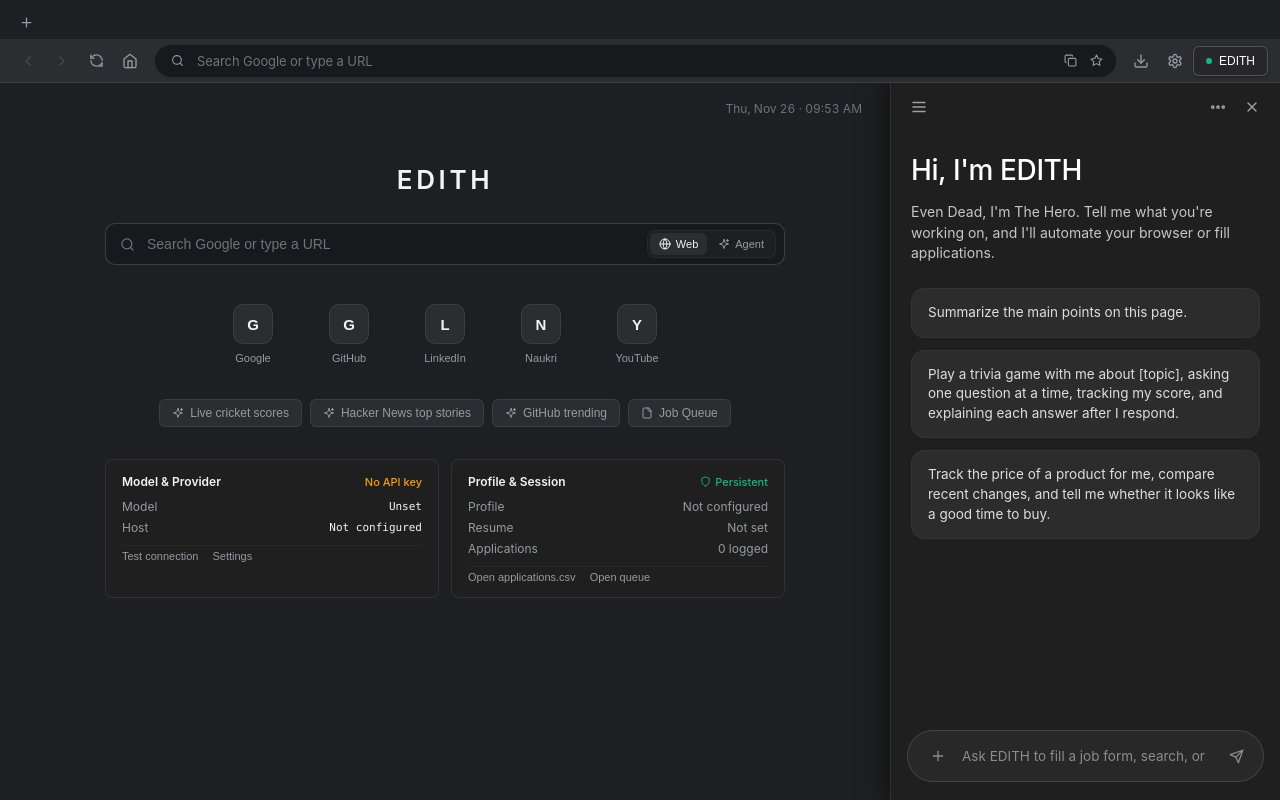
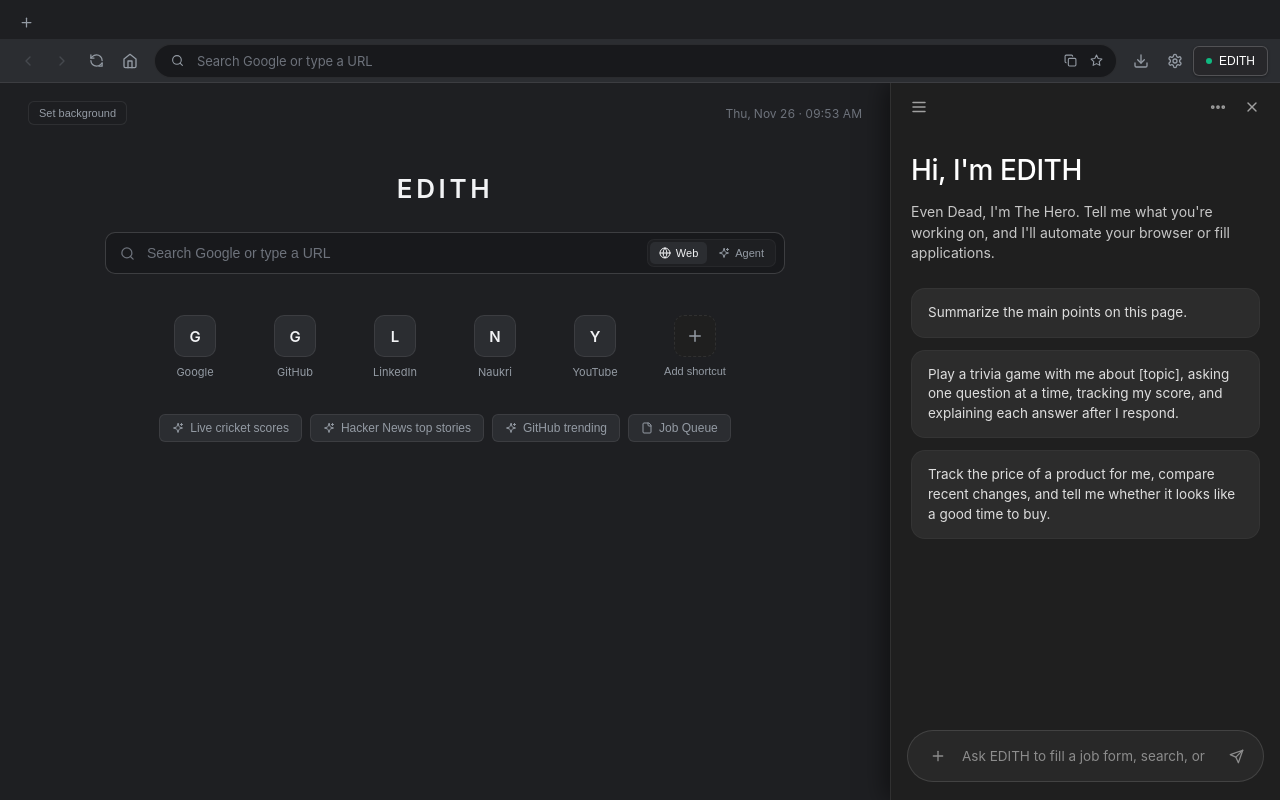
Before and after one commit to Kaviyarasu24/Browser_Automation, a React (Vite) app in the folder src/renderer/: page / in a window 1280 px wide. Built offline with nearby package versions, Linux system fonts and the light colour scheme.

Commit message:
background image,new custom quick access added

```diff
--- a/src/renderer/src/App.tsx
+++ b/src/renderer/src/App.tsx
@@ -769,13 +769,11 @@ export function App(): React.JSX.Element {
               activeTab.url === 'about:blank' ||
               activeTab.url === 'edith://newtab') && (
               <NewTabDashboard
-                bookmarks={[]}
                 onNavigate={(urlOrQuery) => navigateActiveTab(urlOrQuery)}
                 onRunAgent={(prompt) => {
                   setSidebarOpen(true)
                   void handleRunAgent(prompt)
                 }}
-                onOpenSettings={() => handleOpenSettings()}
                 onOpenQueue={() => {
                   setSidebarOpen(true)
                   setShowQueueDrawer(true)
--- a/src/renderer/src/components/NewTabDashboard.tsx
+++ b/src/renderer/src/components/NewTabDashboard.tsx
@@ -1,19 +1,19 @@
-import React, { useEffect, useState } from 'react'
-import type { PublicConfig, UserProfile, ApplicationTrackerRecord } from '../../../shared/types'
-import { IconSearch, IconGlobe, IconSparkles, IconFile, IconShield } from './Icons.js'
+import React, { useEffect, useRef, useState } from 'react'
+import { IconClose, IconGlobe, IconPlus, IconSearch, IconSparkles, IconFile } from './Icons.js'
 
-interface BookmarkItem {
+export interface ShortcutItem {
   title: string
   url: string
 }
 
 interface NewTabDashboardProps {
-  bookmarks: BookmarkItem[]
   onNavigate: (urlOrQuery: string) => void
   onRunAgent: (prompt: string) => void
-  onOpenSettings: () => void
   onOpenQueue: () => void
 }
+
+const STORAGE_KEY = 'edith_newtab_shortcuts'
+const BG_STORAGE_KEY = 'edith_newtab_background'
 
 const QUICK_ACTIONS = [
   { label: 'Live cricket scores', prompt: 'Search Google for live cricket scores and summarize the latest match' },
@@ -21,7 +21,7 @@ const QUICK_ACTIONS = [
   { label: 'GitHub trending', prompt: 'Open github.com/trending and list the top 5 repositories today' }
 ]
 
-const DEFAULT_SHORTCUTS: BookmarkItem[] = [
+const DEFAULT_SHORTCUTS: ShortcutItem[] = [
   { title: 'Google', url: 'https://www.google.com' },
   { title: 'GitHub', url: 'https://github.com' },
   { title: 'LinkedIn', url: 'https://www.linkedin.com/jobs' },
@@ -29,38 +29,99 @@ const DEFAULT_SHORTCUTS: BookmarkItem[] = [
   { title: 'YouTube', url: 'https://www.youtube.com' }
 ]
 
+function loadShortcuts(): ShortcutItem[] {
+  try {
+    const raw = localStorage.getItem(STORAGE_KEY)
+    if (raw) {
+      const parsed = JSON.parse(raw) as ShortcutItem[]
+      if (Array.isArray(parsed) && parsed.length > 0) return parsed
+    }
+  } catch {
+    /* ignore */
+  }
+  return DEFAULT_SHORTCUTS
+}
+
+function getHostname(rawUrl: string): string {
+  try {
+    return new URL(rawUrl).hostname.replace(/^www\./, '')
+  } catch {
+    return rawUrl
+  }
+}
+
+function loadBackground(): string | null {
+  try {
+    return localStorage.getItem(BG_STORAGE_KEY)
+  } catch {
+    return null
+  }
+}
+
+function compressImageToDataUrl(file: File): Promise<string> {
+  return new Promise((resolve, reject) => {
+    const reader = new FileReader()
+    reader.onerror = () => reject(new Error('Failed to read image'))
+    reader.onload = () => {
+      const dataUrl = String(reader.result || '')
+      // Keep small images / GIFs untouched
+      if (file.size <= 1.5 * 1024 * 1024 || file.type === 'image/gif') {
+        resolve(dataUrl)
+        return
+      }
+      const img = new Image()
+      img.onerror = () => resolve(dataUrl)
+      img.onload = () => {
+        const maxW = 1920
+        const scale = img.width > maxW ? maxW / img.width : 1
+        const canvas = document.createElement('canvas')
+        canvas.width = Math.round(img.width * scale)
+        canvas.height = Math.round(img.height * scale)
+        const ctx = canvas.getContext('2d')
+        if (!ctx) {
+          resolve(dataUrl)
+          return
+        }
+        ctx.drawImage(img, 0, 0, canvas.width, canvas.height)
+        resolve(canvas.toDataURL('image/jpeg', 0.88))
+      }
+      img.src = dataUrl
+    }
+    reader.readAsDataURL(file)
+  })
+}
+
 export const NewTabDashboard: React.FC<NewTabDashboardProps> = ({
-  bookmarks,
   onNavigate,
   onRunAgent,
-  onOpenSettings,
   onOpenQueue
 }) => {
   const [query, setQuery] = useState('')
   const [mode, setMode] = useState<'web' | 'agent'>('web')
   const [now, setNow] = useState(() => new Date())
-  const [config, setConfig] = useState<PublicConfig | null>(null)
-  const [profile, setProfile] = useState<UserProfile | null>(null)
-  const [appsCount, setAppsCount] = useState<number>(0)
-  const [pingState, setPingState] = useState<{
-    status: 'idle' | 'testing' | 'ok' | 'error'
-    latencyMs?: number
-    detail?: string
-  }>({ status: 'idle' })
+  const [shortcuts, setShortcuts] = useState<ShortcutItem[]>(loadShortcuts)
+  const [failedIcons, setFailedIcons] = useState<Record<string, boolean>>({})
+  const [backgroundUrl, setBackgroundUrl] = useState<string | null>(loadBackground)
+  const bgInputRef = useRef<HTMLInputElement>(null)
+
+  // Add shortcut modal state
+  const [showAddModal, setShowAddModal] = useState(false)
+  const [newTitle, setNewTitle] = useState('')
+  const [newUrl, setNewUrl] = useState('')
 
   useEffect(() => {
     const timer = setInterval(() => setNow(new Date()), 30000)
     return () => clearInterval(timer)
   }, [])
 
-  useEffect(() => {
-    window.api?.config.get().then(setConfig).catch(() => {})
-    window.api?.profile.get().then(setProfile).catch(() => {})
-    window.api?.tracker
-      .list()
-      .then((list: ApplicationTrackerRecord[]) => setAppsCount(list.length))
-      .catch(() => {})
-  }, [])
+  const saveShortcuts = (next: ShortcutItem[]) => {
+    setShortcuts(next)
+    try {
+      localStorage.setItem(STORAGE_KEY, JSON.stringify(next))
+    } catch {
+      /* ignore */
+    }
+  }
 
   const handleSubmit = (e: React.FormEvent) => {
     e.preventDefault()
@@ -75,40 +136,93 @@ export const NewTabDashboard: React.FC<NewTabDashboardProps> = ({
     setQuery('')
   }
 
-  const handlePing = async () => {
-    if (!window.api?.config?.ping) return
-    setPingState({ status: 'testing' })
-    const started = performance.now()
+  const handleAddShortcut = (e: React.FormEvent) => {
+    e.preventDefault()
+    let rawUrl = newUrl.trim()
+    if (!rawUrl) return
+    if (!/^https?:\/\//i.test(rawUrl)) {
+      rawUrl = `https://${rawUrl}`
+    }
+    const host = getHostname(rawUrl)
+    const title = newTitle.trim() || host
+    const next = [...shortcuts, { title, url: rawUrl }]
+    saveShortcuts(next)
+    setNewTitle('')
+    setNewUrl('')
+    setShowAddModal(false)
+  }
+
+  const handleRemoveShortcut = (e: React.MouseEvent, idx: number) => {
+    e.stopPropagation()
+    const next = shortcuts.filter((_, i) => i !== idx)
+    saveShortcuts(next)
+  }
+
+  const handleBackgroundFileChange = async (e: React.ChangeEvent<HTMLInputElement>) => {
+    const file = e.target.files?.[0]
+    e.target.value = ''
+    if (!file) return
     try {
-      const res = await window.api.config.ping()
-      const elapsed = Math.round(performance.now() - started)
-      if (res.ok) {
-        setPingState({ status: 'ok', latencyMs: elapsed, detail: res.detail })
-      } else {
-        setPingState({ status: 'error', detail: res.detail || 'Connection failed' })
-      }
-    } catch (err) {
-      setPingState({ status: 'error', detail: String(err) })
+      const dataUrl = await compressImageToDataUrl(file)
+      localStorage.setItem(BG_STORAGE_KEY, dataUrl)
+      setBackgroundUrl(dataUrl)
+    } catch {
+      /* ignore */
     }
   }
 
-  const shortcuts = bookmarks.length > 0 ? bookmarks.slice(0, 8) : DEFAULT_SHORTCUTS
-
-  const providerHost = (() => {
-    if (!config?.baseUrl) return 'Not configured'
+  const handleResetBackground = () => {
     try {
-      return new URL(config.baseUrl).hostname
+      localStorage.removeItem(BG_STORAGE_KEY)
     } catch {
-      return config.baseUrl
+      /* ignore */
     }
-  })()
+    setBackgroundUrl(null)
+  }
 
   const timeStr = now.toLocaleTimeString([], { hour: '2-digit', minute: '2-digit' })
   const dateStr = now.toLocaleDateString([], { weekday: 'short', month: 'short', day: 'numeric' })
 
   return (
-    <div className="newtab-dashboard">
+    <div
+      className={`newtab-dashboard ${backgroundUrl ? 'has-bg' : ''}`}
+      style={
+        backgroundUrl
+          ? {
+              backgroundImage: `linear-gradient(rgba(16, 17, 20, 0.56), rgba(16, 17, 20, 0.68)), url(${backgroundUrl})`,
+              backgroundSize: 'cover',
+              backgroundPosition: 'center'
+            }
+          : undefined
+      }
+    >
+      <input
+        ref={bgInputRef}
+        type="file"
+        accept="image/*"
+        style={{ display: 'none' }}
+        onChange={(e) => void handleBackgroundFileChange(e)}
+      />
+
       <div className="newtab-topbar">
+        <div className="newtab-bg-controls">
+          <button
+            type="button"
+            className="newtab-bg-btn"
+            onClick={() => bgInputRef.current?.click()}
+          >
+            {backgroundUrl ? 'Change background' : 'Set background'}
+          </button>
+          {backgroundUrl && (
+            <button
+              type="button"
+              className="newtab-bg-btn"
+              onClick={handleResetBackground}
+            >
+              Reset
+            </button>
+          )}
+        </div>
         <span className="newtab-time">
           {dateStr} · {timeStr}
         </span>
@@ -156,30 +270,66 @@ export const NewTabDashboard: React.FC<NewTabDashboardProps> = ({
           </div>
         </form>
 
-        {/* Shortcuts */}
+        {/* Shortcuts with Favicons + Add Button */}
         <div className="newtab-shortcuts">
-          {shortcuts.map((site) => {
-            let host = site.url
-            try {
-              host = new URL(site.url).hostname.replace(/^www\./, '')
-            } catch {
-              /* keep raw */
-            }
+          {shortcuts.map((site, idx) => {
+            const host = getHostname(site.url)
+            const faviconUrl = `https://www.google.com/s2/favicons?domain=${encodeURIComponent(host)}&sz=64`
+            const showFallback = failedIcons[site.url]
+
             return (
-              <button
-                key={site.url}
-                type="button"
+              <div
+                key={`${site.url}-${idx}`}
+                role="button"
+                tabIndex={0}
                 className="newtab-shortcut-tile"
                 onClick={() => onNavigate(site.url)}
+                onKeyDown={(e) => {
+                  if (e.key === 'Enter' || e.key === ' ') {
+                    e.preventDefault()
+                    onNavigate(site.url)
+                  }
+                }}
                 title={site.url}
               >
+                <button
+                  type="button"
+                  className="newtab-shortcut-remove"
+                  title="Remove shortcut"
+                  onClick={(e) => handleRemoveShortcut(e, idx)}
+                >
+                  <IconClose size={11} />
+                </button>
                 <div className="newtab-shortcut-icon">
-                  {(site.title || host).charAt(0).toUpperCase()}
+                  {!showFallback ? (
+                    <img
+                      src={faviconUrl}
+                      alt=""
+                      className="newtab-shortcut-img"
+                      onError={() =>
+                        setFailedIcons((prev) => ({ ...prev, [site.url]: true }))
+                      }
+                    />
+                  ) : (
+                    <span>{(site.title || host).charAt(0).toUpperCase()}</span>
+                  )}
                 </div>
                 <span className="newtab-shortcut-title">{site.title || host}</span>
-              </button>
+              </div>
             )
           })}
+
+          <button
+            type="button"
+            className="newtab-shortcut-tile newtab-shortcut-add"
+            onClick={() => setShowAddModal(true)}
+            title="Add shortcut"
+          >
+            <div className="newtab-shortcut-icon">
+              <IconPlus size={18} />
+            </div>
+            <span className="newtab-shortcut-title">Add shortcut</span>
+          </button>
         </div>
 
         {/* Quick Actions */}
@@ -200,98 +350,63 @@ export const NewTabDashboard: React.FC<NewTabDashboardProps> = ({
             <span>Job Queue</span>
           </button>
         </div>
+      </div>
 
-        {/* System Status */}
-        <div className="newtab-status-grid">
-          <div className="newtab-status-card">
-            <div className="newtab-status-head">
-              <span className="newtab-status-label">Model &amp; Provider</span>
-              <span className={`newtab-dot ${config?.hasApiKey ? 'ok' : 'warn'}`}>
-                {config?.hasApiKey ? 'Ready' : 'No API key'}
-              </span>
-            </div>
-            <div className="newtab-status-rows">
-              <div className="newtab-status-row">
-                <span>Model</span>
-                <code>{config?.model || 'Unset'}</code>
-              </div>
-              <div className="newtab-status-row">
-                <span>Host</span>
-                <code>{providerHost}</code>
-              </div>
-              {pingState.status !== 'idle' && (
-                <div className="newtab-status-row">
-                  <span>Ping</span>
-                  <span
-                    className={
-                      pingState.status === 'ok'
-                        ? 'text-success'
-                        : pingState.status === 'error'
-                        ? 'text-error'
-                        : ''
-                    }
-                  >
-                    {pingState.status === 'testing'
-                      ? 'Checking...'
-                      : pingState.status === 'ok'
-                      ? `${pingState.latencyMs ?? 0} ms`
-                      : pingState.detail}
-                  </span>
-                </div>
-              )}
-            </div>
-            <div className="newtab-status-foot">
+      {/* Add Shortcut Dialog */}
+      {showAddModal && (
+        <div className="newtab-modal-backdrop" onClick={() => setShowAddModal(false)}>
+          <form
+            className="newtab-modal"
+            onClick={(e) => e.stopPropagation()}
+            onSubmit={handleAddShortcut}
+          >
+            <div className="newtab-modal-header">
+              <h2>Add shortcut</h2>
               <button
                 type="button"
-                className="newtab-text-btn"
-                onClick={() => void handlePing()}
-                disabled={pingState.status === 'testing'}
+                className="newtab-modal-close"
+                onClick={() => setShowAddModal(false)}
               >
-                {pingState.status === 'testing' ? 'Testing...' : 'Test connection'}
-              </button>
-              <button type="button" className="newtab-text-btn" onClick={onOpenSettings}>
-                Settings
+                <IconClose size={14} />
               </button>
             </div>
-          </div>
-
-          <div className="newtab-status-card">
-            <div className="newtab-status-head">
-              <span className="newtab-status-label">Profile &amp; Session</span>
-              <span className="newtab-dot ok">
-                <IconShield size={11} />
-                <span>Persistent</span>
-              </span>
+            <div className="settings-field">
+              <label>Name</label>
+              <input
+                type="text"
+                className="settings-input"
+                placeholder="e.g. Gmail"
+                value={newTitle}
+                onChange={(e) => setNewTitle(e.target.value)}
+                autoFocus
+              />
             </div>
-            <div className="newtab-status-rows">
-              <div className="newtab-status-row">
-                <span>Profile</span>
-                <span>{profile?.fullName || 'Not configured'}</span>
-              </div>
-              <div className="newtab-status-row">
-                <span>Resume</span>
-                <span>{profile?.resumePath ? 'Ready' : 'Not set'}</span>
-              </div>
-              <div className="newtab-status-row">
-                <span>Applications</span>
-                <span>{appsCount} logged</span>
-              </div>
+            <div className="settings-field">
+              <label>URL</label>
+              <input
+                type="text"
+                className="settings-input"
+                placeholder="https://mail.google.com"
+                value={newUrl}
+                onChange={(e) => setNewUrl(e.target.value)}
+                required
+              />
             </div>
-            <div className="newtab-status-foot">
+            <div className="newtab-modal-actions">
               <button
                 type="button"
-                className="newtab-text-btn"
-                onClick={() => void window.api?.tracker.open()}
+                className="settings-btn-secondary"
+                onClick={() => setShowAddModal(false)}
               >
-                Open applications.csv
+                Cancel
               </button>
-              <button type="button" className="newtab-text-btn" onClick={onOpenQueue}>
-                Open queue
+              <button type="submit" className="settings-btn-primary">
+                Done
               </button>
             </div>
-          </div>
+          </form>
         </div>
-      </div>
+      )}
     </div>
   )
 }
--- a/src/renderer/src/styles.css
+++ b/src/renderer/src/styles.css
@@ -1556,8 +1556,40 @@ pre {
 .newtab-topbar {
   width: 100%;
   display: flex;
-  justify-content: flex-end;
+  align-items: center;
+  justify-content: space-between;
   margin-bottom: 48px;
+}
+
+.newtab-bg-controls {
+  display: flex;
+  align-items: center;
+  gap: 8px;
+}
+
+.newtab-bg-btn {
+  background: rgba(30, 31, 34, 0.72);
+  border: 1px solid var(--border-color);
+  color: var(--text-muted);
+  font-size: 11px;
+  font-weight: 500;
+  padding: 5px 10px;
+  border-radius: 6px;
+  cursor: pointer;
+  transition: color 0.12s, border-color 0.12s, background 0.12s;
+}
+
+.newtab-bg-btn:hover {
+  color: var(--text-main);
+  border-color: var(--border-hover);
+  background: var(--bg-tertiary);
+}
+
+.newtab-dashboard.has-bg .newtab-wordmark,
+.newtab-dashboard.has-bg .newtab-shortcut-title,
+.newtab-dashboard.has-bg .newtab-time {
+  color: #f3f4f6;
+  text-shadow: 0 1px 4px rgba(0, 0, 0, 0.55);
 }
 
 .newtab-time {
@@ -1670,12 +1702,13 @@ pre {
 }
 
 .newtab-shortcut-tile {
-  width: 84px;
+  position: relative;
+  width: 88px;
   display: flex;
   flex-direction: column;
   align-items: center;
   gap: 8px;
-  padding: 10px 6px;
+  padding: 12px 6px 10px;
   background: transparent;
   border: 1px solid transparent;
   border-radius: 8px;
@@ -1689,9 +1722,35 @@ pre {
   border-color: var(--border-subtle);
 }
 
+.newtab-shortcut-remove {
+  position: absolute;
+  top: 4px;
+  right: 4px;
+  width: 18px;
+  height: 18px;
+  border-radius: 50%;
+  border: none;
+  background: var(--bg-elevated);
+  color: var(--text-muted);
+  display: flex;
+  align-items: center;
+  justify-content: center;
+  opacity: 0;
+  cursor: pointer;
+  transition: opacity 0.12s, color 0.12s;
+}
+
+.newtab-shortcut-tile:hover .newtab-shortcut-remove {
+  opacity: 1;
+}
+
+.newtab-shortcut-remove:hover {
+  color: var(--text-main);
+}
+
 .newtab-shortcut-icon {
-  width: 40px;
-  height: 40px;
+  width: 42px;
+  height: 42px;
   border-radius: 10px;
   background: var(--bg-tertiary);
   border: 1px solid var(--border-color);
@@ -1701,6 +1760,69 @@ pre {
   display: flex;
   align-items: center;
   justify-content: center;
+  overflow: hidden;
+}
+
+.newtab-shortcut-img {
+  width: 22px;
+  height: 22px;
+  object-fit: contain;
+  border-radius: 4px;
+}
+
+.newtab-shortcut-add .newtab-shortcut-icon {
+  background: var(--bg-secondary);
+  border-style: dashed;
+  color: var(--text-muted);
+}
+
+.newtab-modal-backdrop {
+  position: fixed;
+  inset: 0;
+  background: rgba(0, 0, 0, 0.55);
+  display: flex;
+  align-items: center;
+  justify-content: center;
+  z-index: 50;
+}
+
+.newtab-modal {
+  width: 340px;
+  background: var(--bg-secondary);
+  border: 1px solid var(--border-color);
+  border-radius: 10px;
+  padding: 18px 20px;
+  display: flex;
+  flex-direction: column;
+  gap: 8px;
+}
+
+.newtab-modal-header {
+  display: flex;
+  align-items: center;
+  justify-content: space-between;
+  margin-bottom: 4px;
+}
+
+.newtab-modal-header h2 {
+  font-size: 15px;
+  font-weight: 600;
+  color: var(--text-main);
+}
+
+.newtab-modal-close {
+  background: transparent;
+  border: none;
+  color: var(--text-muted);
+  cursor: pointer;
+  padding: 4px;
+}
+
+.newtab-modal-actions {
+  display: flex;
+  justify-content: flex-end;
+  gap: 8px;
+  margin-top: 8px;
 }
 
 .newtab-shortcut-title {
```
